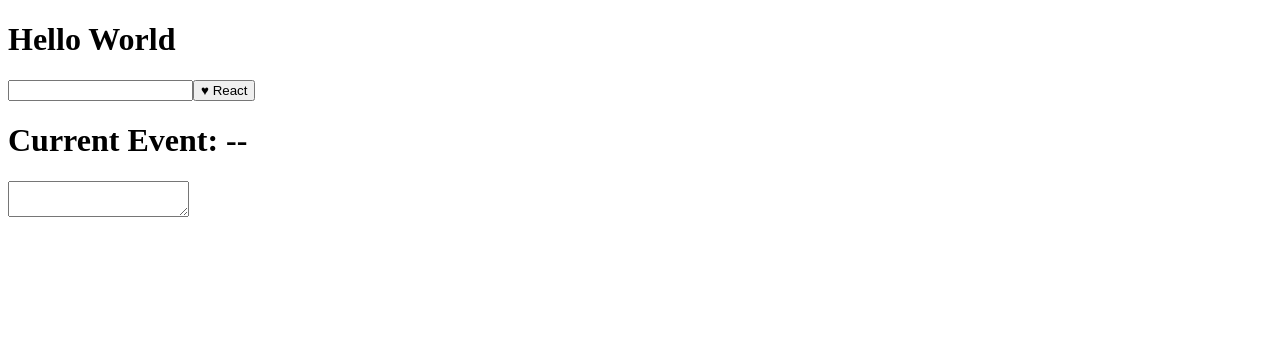
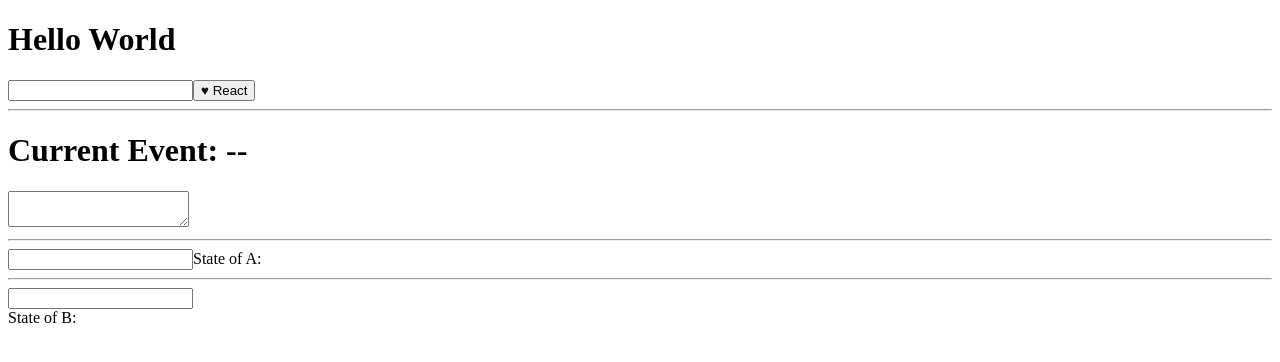
Before and after one commit to risamaki/react_resources, a React (Create React App) app in the folder egghead_learning_react/: page / in a window 1280 px wide. Shown: the top 362 px of the page. Built offline with nearby package versions, Linux system fonts and the light colour scheme.

Commit message:
Completed Video 10 - Use React ref to Get a Refrence to Specific Components (#2)

```diff
--- a/egghead_learning_react/src/App.js
+++ b/egghead_learning_react/src/App.js
@@ -1,4 +1,5 @@
 import React from 'react';
+import ReactDOM from 'react-dom';
 
 // * Component 1
 class App extends React.Component {
@@ -11,10 +12,13 @@ class App extends React.Component {
         super();
         this.state = {
             txt: 'Hello World',
-            currentEvent: '--'
+            currentEvent: '--',
+            refA: '',
+            refB: ''
         }
         this.updateTxt= this.updateTxt.bind(this)
         this.updateCurrentEvent = this.updateCurrentEvent.bind(this)
+        this.updateRef = this.updateRef.bind(this)
     }
 
     // update method that will update that value of text in our input box
@@ -24,10 +28,25 @@ class App extends React.Component {
         })
     }
 
-
     updateCurrentEvent(e) {
         this.setState({
             currentEvent: e.type
+        })
+    }
+
+    updateRef() {
+        // refs returns the node we are refrencing
+        // it allows us to differentiate between the two input boxes while still using the same method for both
+        this.setState({
+            // when not using callback use this.refs.a.value
+            a: this.a.value,
+
+            // can only get away with ReactDOM.findDOMNode(this.b).value when there is only one node in the Component's DOM
+            // once you wrap it in a div etc you have to:
+            // - add a ref to the input component
+            // - then grab the refs of the b component
+            // - then grab the input ref's value
+            b: this.b.refs.input.value
         })
     }
 
@@ -45,7 +64,7 @@ class App extends React.Component {
                 {/* We want to pass Text Content into a prop */}
                 <Button> <Heart / > React </Button>
             </div>
-
+            <hr />
             <div>
                 <h1>Current Event: {this.state.currentEvent}</h1>
                 <textarea
@@ -58,9 +77,37 @@ class App extends React.Component {
                     onDoubleClick={this.updateCurrentEvent}
                 />
             </div>
+            <hr/>
+
+            <div>
+                <input
+                /* ref can also take a callback because it references the node
+                    same as ref={a} */
+                    ref= {node => this.a = node}
+                    type= "text"
+                    onChange={this.updateRef}
+                />
+                 State of A: {this.state.a}
+                <hr/>
+
+                {/* Can Reference the instance of another component */}
+                <Input
+                    ref= {component => this.b = component}
+                    update={this.updateRef}
+                />
+                 State of B: {this.state.b}
+            </div>
+
         </div>
     )
   }
+}
+
+
+class Input extends React.Component {
+    render() {
+        return <div><input ref="input" type="text" onChange={this.props.update}/></div>
+    }
 }
 
 // ! Stateless Function
```
